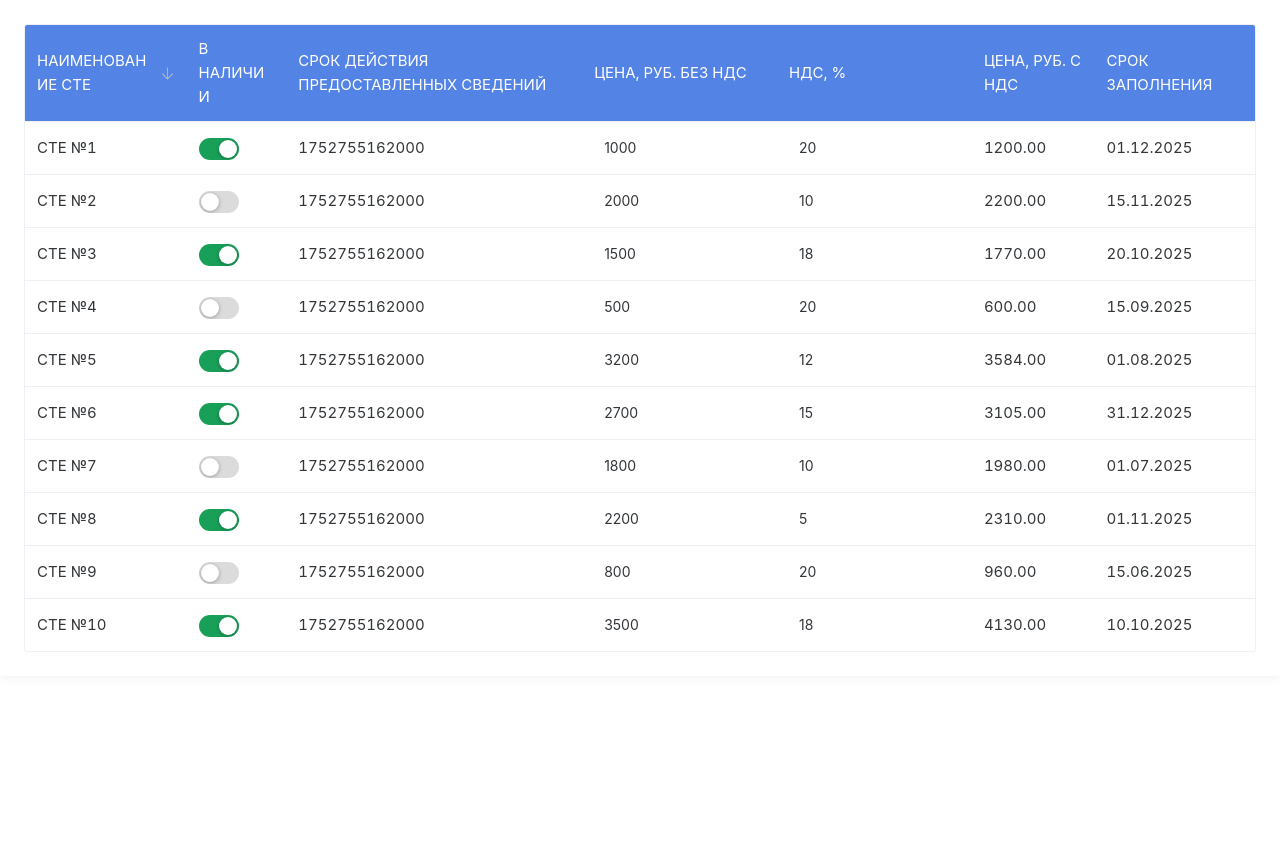
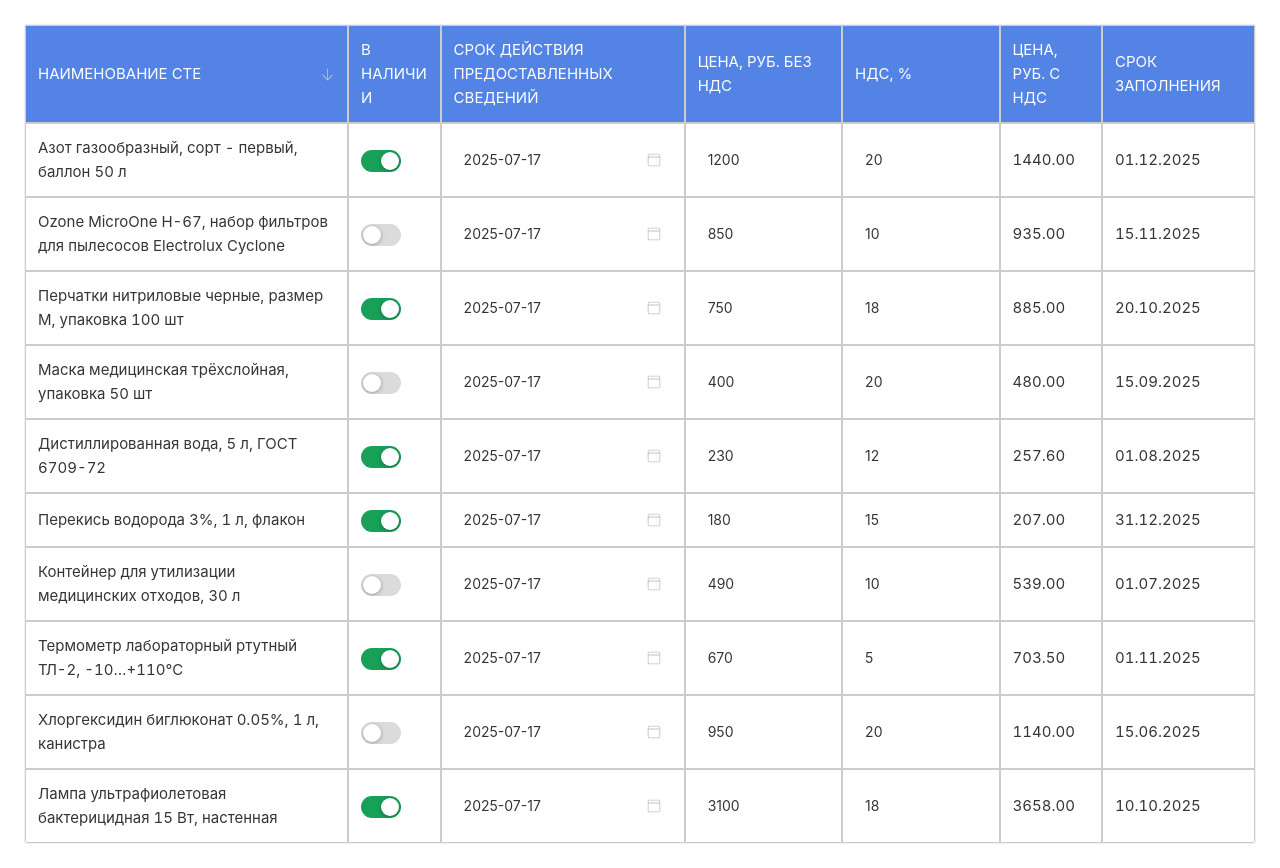
Before and after one commit to kuznemai/mosgosexpertiza-task, a Vue app: page / in a window 1280 px wide. Before the commit the page ends 800 px from the top, so only its background shows below. Built offline with nearby package versions, Linux system fonts and the light colour scheme.

Commit message:
sorting function had been added

```diff
--- a/src/components/Table.vue
+++ b/src/components/Table.vue
@@ -1,5 +1,5 @@
 <script setup lang="ts">
-import { ref, h } from 'vue'
+import {ref, h, watch, watchEffect, computed} from 'vue'
 import {NSwitch, NDataTable, NDatePicker, NInput, NInputNumber} from 'naive-ui'
 import DateInputCell from "@/components/DateInputCell.vue";
 
@@ -17,7 +17,9 @@ const TABLE_HEADERS = [
   {
     key: "steName",
     title: "Наименование СТЕ",
-    sorter: true,
+    sorter: (row1: TableRow, row2: TableRow) => {
+      return row1.steName.toLowerCase().localeCompare(row2.steName.toLowerCase())
+    },
   },
   {
     key: 'isActual',
@@ -32,7 +34,7 @@ const TABLE_HEADERS = [
             isActual: row.isActual,
             priceNotNds: row.priceNotNds,
             nds: row.nds,
-            price: row.price,
+            price: +(row.priceNotNds + row.priceNotNds * row.nds / 100).toFixed(2),
             priceEndDate: row.priceEndDate
           })
         }
@@ -42,6 +44,23 @@ const TABLE_HEADERS = [
   {
     key: "priceEndDate",
     title: "Срок действия предоставленных сведений",
+    render(row: TableRow) {
+      return h(NDatePicker, {
+        value: row.priceEndDate,
+        placeholder: "Выберите дату",
+        bordered: false,
+        size: 'small',
+        clearable: true,
+        style: {
+          width: '100%',
+        },
+        onUpdateValue: (value: number | null) => {
+          if (value !== null) {
+            row.priceEndDate = value
+          }
+        }
+      })
+    }
   },
   {
     key: "priceNotNds",
@@ -75,7 +94,7 @@ const TABLE_HEADERS = [
         suffix: () => '%',
         onUpdateValue: (value: number | null) => {
           if (value !== null) {
-            row.nds  = value
+            row.nds = value
           }
         }
       })
@@ -84,7 +103,7 @@ const TABLE_HEADERS = [
   {
     key: "price",
     title: "Цена, руб. с НДС",
-    render(row: TableRow){
+    render(row: TableRow) {
       const finalPrice = row.priceNotNds + (row.priceNotNds * row.nds / 100)
       return finalPrice.toFixed(2)
     }
@@ -106,103 +125,134 @@ const TABLE_HEADERS = [
 const tableData = ref<TableRow[]>([
   {
     id: 1,
-    steName: 'СТЕ №1',
+    steName: 'Азот газообразный, сорт - первый, баллон 50 л',
     isActual: true,
     priceEndDate: Date.now(),
-    priceNotNds: 1000,
+    priceNotNds: 1200,
     nds: 20,
     fillEndDate: '2025-12-01',
   },
   {
     id: 2,
-    steName: 'СТЕ №2',
+    steName: 'Ozone MicroOne H-67, набор фильтров для пылесосов Electrolux Cyclone',
     isActual: false,
     priceEndDate: Date.now(),
-    priceNotNds: 2000,
+    priceNotNds: 850,
     nds: 10,
     fillEndDate: '2025-11-15',
   },
   {
     id: 3,
-    steName: 'СТЕ №3',
+    steName: 'Перчатки нитриловые черные, размер M, упаковка 100 шт',
     isActual: true,
     priceEndDate: Date.now(),
-    priceNotNds: 1500,
+    priceNotNds: 750,
     nds: 18,
     fillEndDate: '2025-10-20',
   },
   {
     id: 4,
-    steName: 'СТЕ №4',
+    steName: 'Маска медицинская трёхслойная, упаковка 50 шт',
     isActual: false,
     priceEndDate: Date.now(),
-    priceNotNds: 500,
+    priceNotNds: 400,
     nds: 20,
     fillEndDate: '2025-09-15',
   },
   {
     id: 5,
-    steName: 'СТЕ №5',
+    steName: 'Дистиллированная вода, 5 л, ГОСТ 6709-72',
     isActual: true,
     priceEndDate: Date.now(),
-    priceNotNds: 3200,
+    priceNotNds: 230,
     nds: 12,
     fillEndDate: '2025-08-01',
   },
   {
     id: 6,
-    steName: 'СТЕ №6',
+    steName: 'Перекись водорода 3%, 1 л, флакон',
     isActual: true,
     priceEndDate: Date.now(),
-    priceNotNds: 2700,
+    priceNotNds: 180,
     nds: 15,
     fillEndDate: '2025-12-31',
   },
   {
     id: 7,
-    steName: 'СТЕ №7',
+    steName: 'Контейнер для утилизации медицинских отходов, 30 л',
     isActual: false,
     priceEndDate: Date.now(),
-    priceNotNds: 1800,
+    priceNotNds: 490,
     nds: 10,
     fillEndDate: '2025-07-01',
   },
   {
     id: 8,
-    steName: 'СТЕ №8',
+    steName: 'Термометр лабораторный ртутный ТЛ-2, -10…+110°C',
     isActual: true,
     priceEndDate: Date.now(),
-    priceNotNds: 2200,
+    priceNotNds: 670,
     nds: 5,
     fillEndDate: '2025-11-01',
   },
   {
     id: 9,
-    steName: 'СТЕ №9',
+    steName: 'Хлоргексидин биглюконат 0.05%, 1 л, канистра',
     isActual: false,
     priceEndDate: Date.now(),
-    priceNotNds: 800,
+    priceNotNds: 950,
     nds: 20,
     fillEndDate: '2025-06-15',
   },
   {
     id: 10,
-    steName: 'СТЕ №10',
+    steName: 'Лампа ультрафиолетовая бактерицидная 15 Вт, настенная',
     isActual: true,
     priceEndDate: Date.now(),
-    priceNotNds: 3500,
+    priceNotNds: 3100,
     nds: 18,
     fillEndDate: '2025-10-10',
   }
 ])
 
+const sortState = ref<{
+  columnKey: string | null;
+  order: 'ascend' | 'descend' | null;
+}>({
+  columnKey: null,
+  order: null
+});
+
+const sortedData = computed(() => {
+  if (sortState.value.columnKey === 'steName' && sortState.value.order) {
+    const sorted = [...tableData.value];
+    sorted.sort((a, b) => {
+      const nameA = a.steName.toLowerCase();
+      const nameB = b.steName.toLowerCase();
+      return sortState.value.order === 'ascend'
+          ? nameA.localeCompare(nameB)
+          : nameB.localeCompare(nameA);
+    });
+    return sorted;
+  }
+  return tableData.value;
+});
+
+function handleSortUpdate(state: typeof sortState.value) {
+  console.log('Sort state updated:', state);
+  sortState.value = { ...state };
+}
 </script>
 
 <template>
   <div class="custom-table-wrapper">
-    <n-data-table size="large"
+    <n-data-table
+        size="large"
         :columns="TABLE_HEADERS"
-        :data="tableData"
+        :data="sortedData"
+        :sorter="{ multiple: false }"
+        :sort-state="sortState"
+        @update:sort-state="handleSortUpdate"
         class="custom-table"
     />
   </div>
@@ -239,4 +289,9 @@ const tableData = ref<TableRow[]>([
 .custom-table :deep(.n-data-table-base-table) {
   overflow: hidden;
 }
+.custom-table :deep(.n-data-table-th),
+.custom-table :deep(.n-data-table-td) {
+  border: 1px solid #ccc;
+  padding: 12px;
+}
 </style>
```
